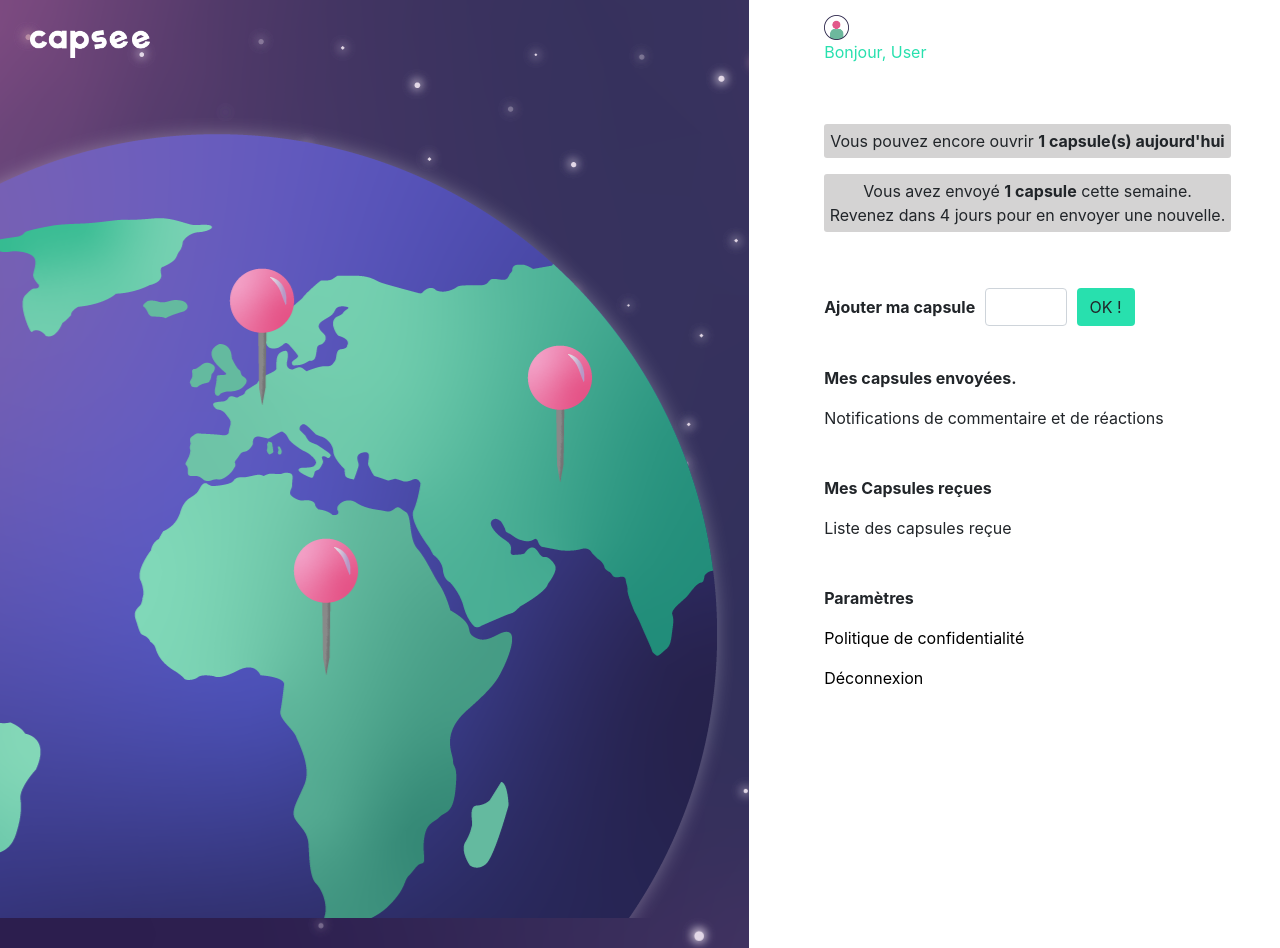
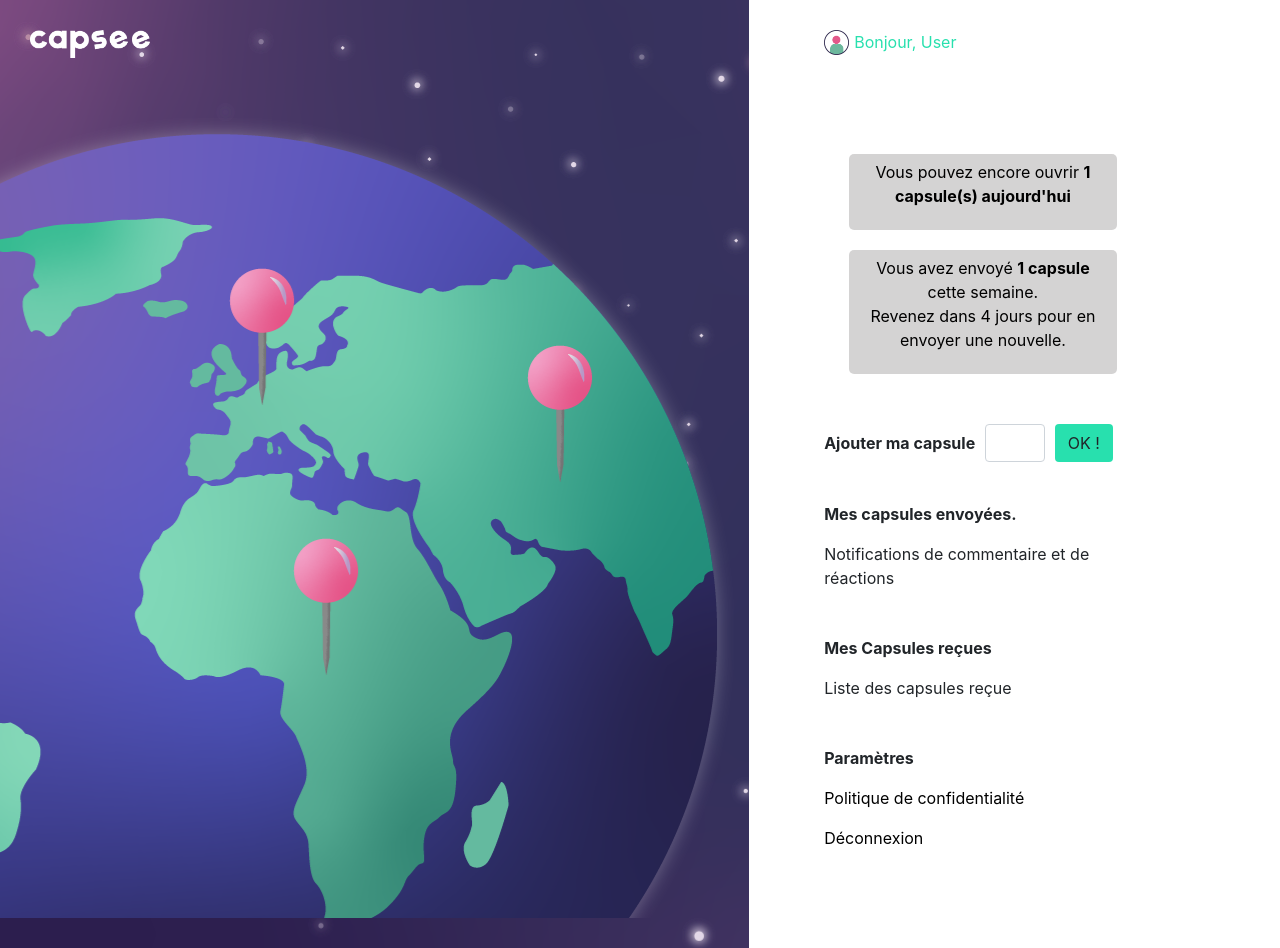
Before and after one commit to vappy2/capsee, a PHP site: page /compte.html in a window 1280 px wide. Run offline with PHP 8.4, Linux system fonts and the light colour scheme; some web fonts are replaced.

Commit message:
[V] - 09/12 - Compte v1 update

```diff
--- a/compte.html
+++ b/compte.html
@@ -41,15 +41,20 @@
                         <!--<img src="img/Planet/Earth_final.png" id="planeteBack">-->
                     </div>
                 </div>
-                <div id="compteDiv" class="col-sm-4">
+                <div id="compteDiv" class="col-sm-3">
 
                     <div id="iconeCaps">
-                        <img id="userIcon" src="img/pictos/user_02@2x.png">
-                        <p>Bonjour, User</p>
+                        <div id="profil">
+                            <img id="userIcon" src="img/pictos/user_02@2x.png">
+                            <p>Bonjour, User</p>
+                        </div>
+                        <!--<div class="col-sm-2" id="fermerDiv">
+                            <a href="#"><img id="croixButton" src="img/pictos/icn_croix@2x.png"></a>
+                        </div>-->
                     </div>
-                    <div id="etatCaps">
-                            <p id="receptionCaps">Vous pouvez encore ouvrir <strong>1 capsule(s) aujourd'hui</strong></p>
-                            <p id="envoyerCaps">Vous avez envoyé <strong>1 capsule</strong> cette semaine. </br> Revenez dans 4 jours pour en envoyer une nouvelle.</p>
+                    <div class="col-sm-12" id="etatCaps">
+                            <button class="btn btn-md" id="receptionCaps"><a href="recevoirCapsule.html">Vous pouvez encore ouvrir <strong>1 capsule(s) aujourd'hui</strong></a></p>
+                            <button class="btn btn-md" id="envoyerCaps"><a href="creationCapsule.html">Vous avez envoyé <strong>1 capsule</strong> cette semaine. </br> Revenez dans 4 jours pour en envoyer une nouvelle.</a></p>
                         </div>
 
                     <div id="ajoutCaps">
--- a/css/compte.css
+++ b/css/compte.css
@@ -39,13 +39,18 @@ body{
     display: inline-block;
 }
 #userIcon{
-    padding-top: 15px;
+    float: left;
     width: 25px;
+}
+
+#croixButton{
+    float: right;
+    width: 15px;
 }
 
 #iconeCaps p{
     color: #28E0AE;
-    margin-bottom: 30px;
+    margin: 30px;
 }
 
 div{
@@ -65,8 +70,17 @@ div{
 #envoyerCaps{
     text-align: center;
     background-color:rgba(40,38,38,0.2);
-    border-radius: 3px;
+    border-radius: 5px;
     padding: 5px;
+    margin: 10px;
+    width: 100%;
+}
+#receptionCaps a,
+#receptionCaps a:hover,
+#envoyerCaps a,
+#envoyerCaps a:hover{
+    color: #000;
+    text-decoration: none;
 }
 
 #parametres{
```
Also changed, not shown: img/pictos/icn_croix@2x.png (added).
